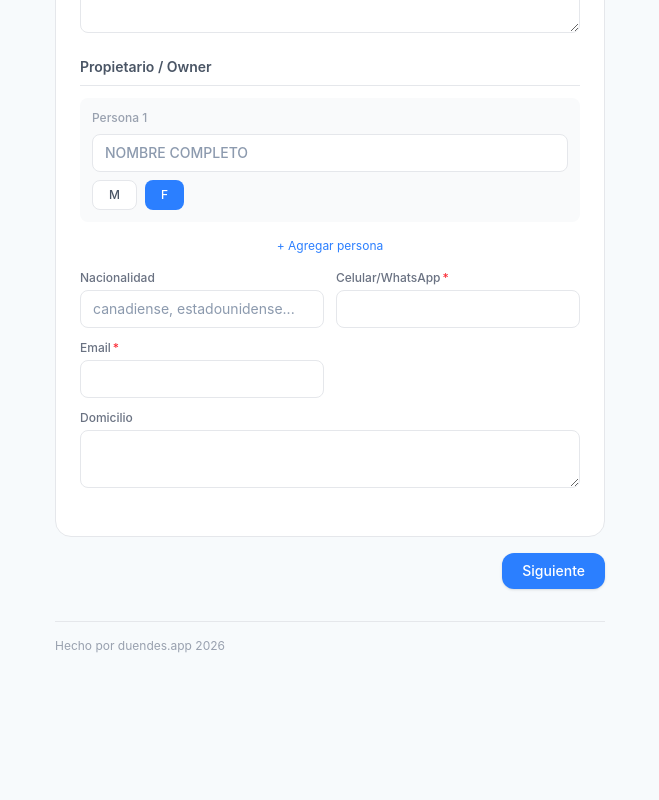
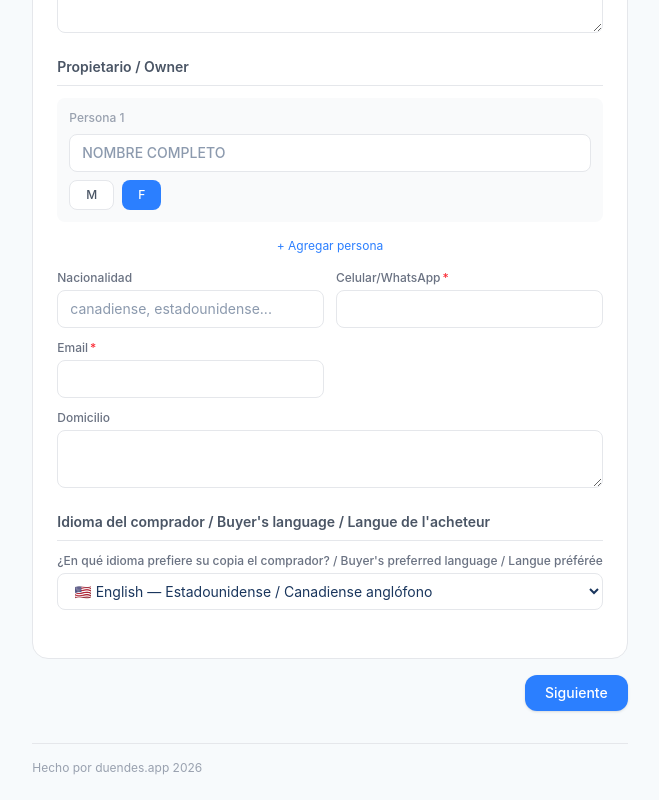
Before and after one commit to Pvrolomx/ofertagen, a Next.js app: page / in a window 1280 px wide. Shown: the part 583-1383 px from the top of the page, without its empty margins (310-969 px from the left). Before the commit the page ends 1261 px from the top, so only its background shows below. Built offline with nearby package versions, Linux system fonts and the light colour scheme.

Commit message:
Sprint T: idioma del comprador al Paso 1 — selector natural en perfil, no en preview

```diff
--- a/src/app/page.js
+++ b/src/app/page.js
@@ -263,6 +263,15 @@ export default function OfertaGenPage() {
         {step === 0 && <>
           <PartePanel data={data} pid="ofertante" label="Ofertante / Buyer" upParte={upParte} upPersona={upPersona} addPersona={addPersona} rmPersona={rmPersona} />
           <PartePanel data={data} pid="propietario" label="Propietario / Owner" upParte={upParte} upPersona={upPersona} addPersona={addPersona} rmPersona={rmPersona} />
+          <Section title="Idioma del comprador / Buyer&apos;s language / Langue de l&apos;acheteur">
+            <div className="col-span-2 flex flex-col gap-1">
+              <label className="text-xs font-medium text-gray-500">¿En qué idioma prefiere su copia el comprador? / Buyer&apos;s preferred language / Langue préférée</label>
+              <select value={idiomaSecundario} onChange={(e) => setIdiomaSecundario(e.target.value)} className="border border-gray-200 dark:border-gray-600 rounded-lg px-3 py-2 text-sm bg-white dark:bg-gray-800">
+                <option value="en">🇺🇸 English — Estadounidense / Canadiense anglófono</option>
+                <option value="fr">🇨🇦 Français — Franco-canadien / Français</option>
+              </select>
+            </div>
+          </Section>
         </>}
 
         {step === 1 && <>
@@ -510,11 +519,6 @@ export default function OfertaGenPage() {
           <div className="flex items-center justify-between mb-4">
             <h2 className="text-lg font-semibold">Vista previa bilingüe</h2>
             <div className="flex items-center gap-3">
-              <select value={idiomaSecundario} onChange={(e) => setIdiomaSecundario(e.target.value)}
-                className="px-3 py-2 text-sm border border-gray-200 dark:border-gray-600 rounded-lg bg-white dark:bg-gray-800 focus:ring-2 focus:ring-blue-500 focus:border-blue-500">
-                <option value="en">ES | English</option>
-                <option value="fr">ES | Français</option>
-              </select>
               <button onClick={handleGenerate} disabled={generating || !bloques.length}
                 className="px-5 py-2 bg-green-600 hover:bg-green-700 disabled:bg-gray-300 text-white text-sm font-medium rounded-xl transition shadow-sm disabled:shadow-none">
                 {generating ? "Generando..." : "Descargar .docx"}
```
Also changed, not shown: 1 other file (tests, documents, lock files or other folders).
